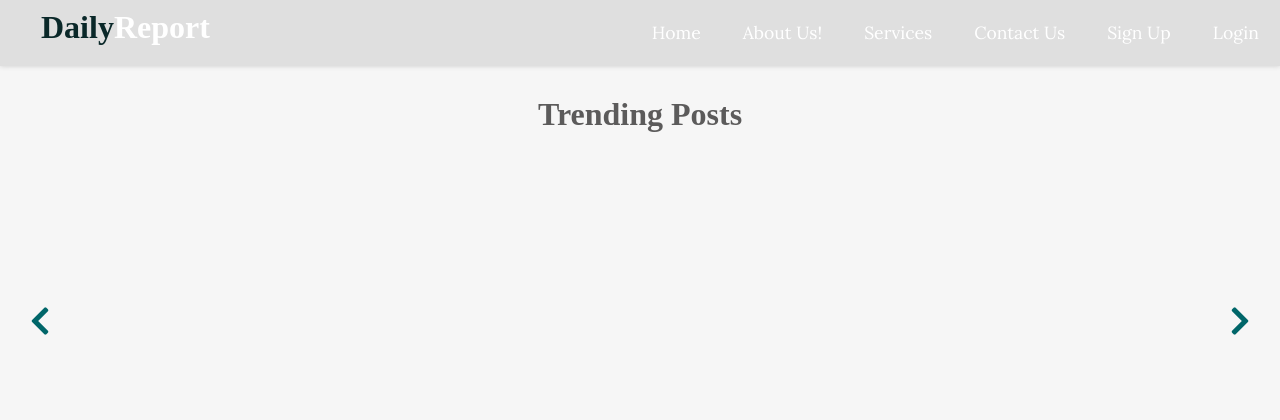
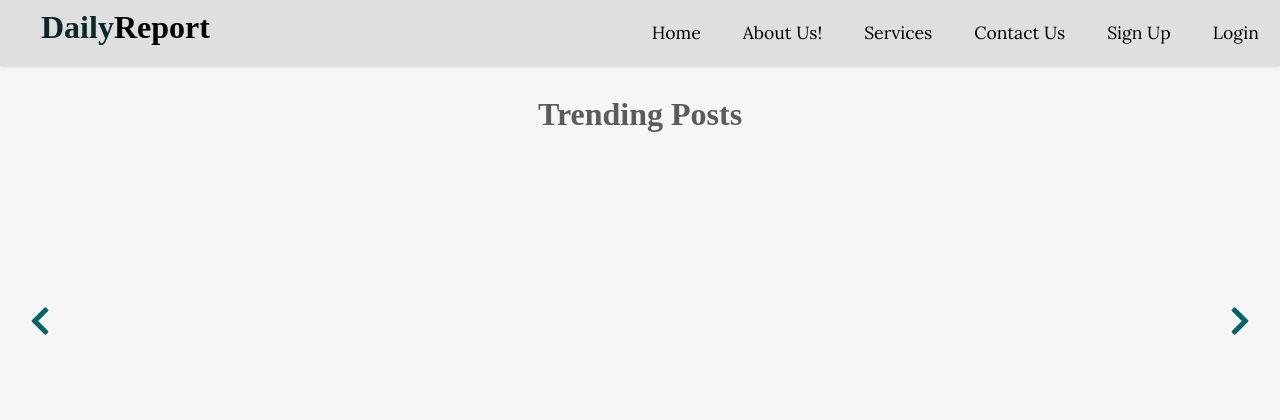
Before and after one commit to nkusikevin/SchoolBlogProject, a PHP site: page / in a window 1280 px wide. Shown: the top 420 px of the page. Run offline with PHP 8.4, Linux system fonts and the light colour scheme; data that the repository does not hold is empty; some web fonts are replaced.

Commit message:
realproject

```diff
--- a/app/includes/footer.php
+++ b/app/includes/footer.php
@@ -14,7 +14,7 @@
           <span><i class="fas fa-envelope"></i> &nbsp; dailyreportblog.com</span>
         </div>
         <div class="socials">
-          <a href="https://github.com/nkusikevin/"><i class="fab fa-github"></i></a>
+          <a href="https://github.com/nkusikevin/" target="_blank"><i class="fab fa-github"></i></a>
         </div>
       </div>
 
--- a/assets/css/style.css
+++ b/assets/css/style.css
@@ -95,7 +95,7 @@ header {
 }
 
 header * {
-  color: white;
+  color: rgb(0, 0, 0);
 }
 
 header .logo {
```
